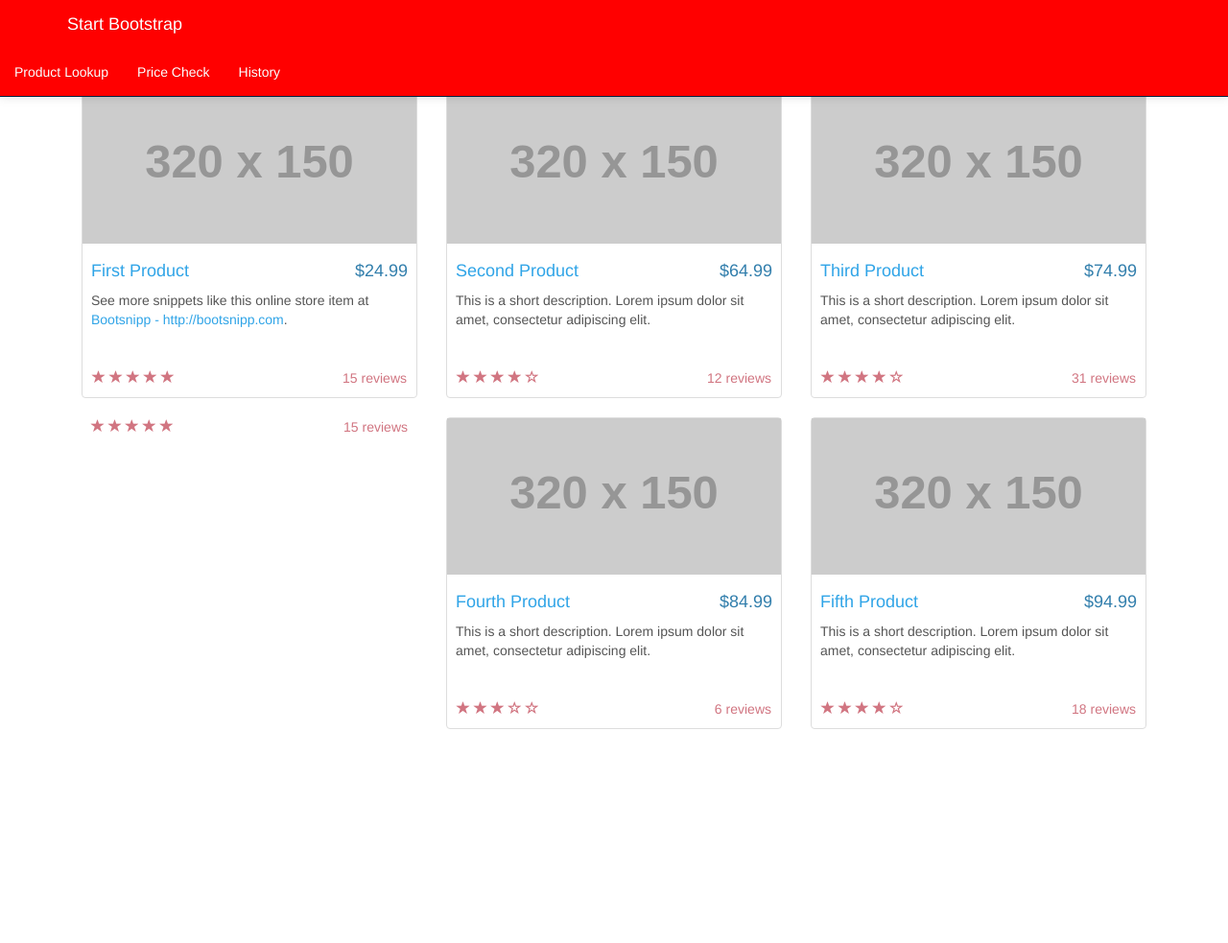
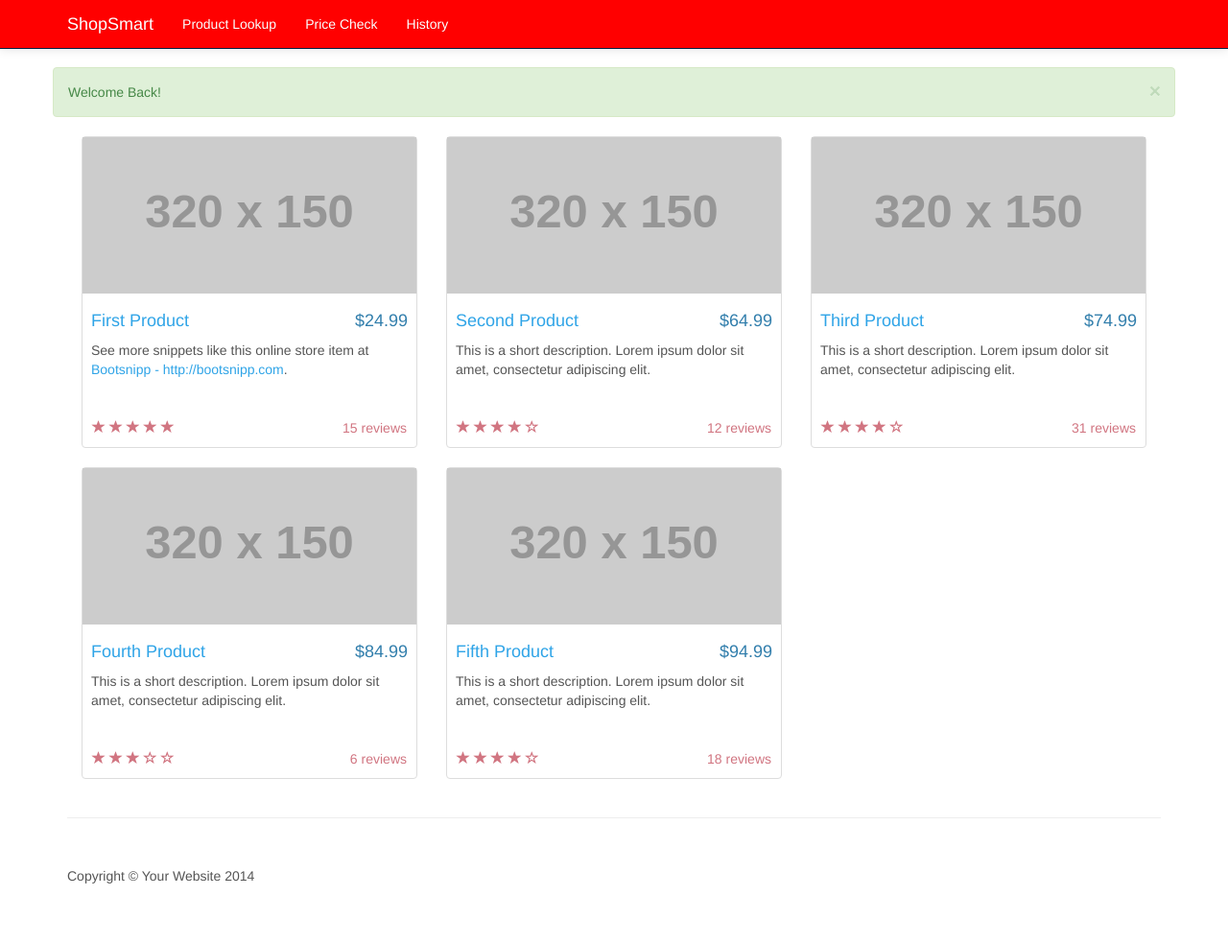
Before and after one commit to himanshuo/cs-4753-project, a Django app: template shopsmart/home/templates/home.html in a window 1280 px wide. Shown: the whole page at 96% size. Before the commit the page ends 760 px from the top, so only its background shows below. Run offline with Django 3.2, Linux system fonts and the light colour scheme; the template is opened without the code that fills it, so the values that code supplies are empty; grey boxes labelled with a size stand in for pictures from a placeholder-image service; some libraries are stand-ins or nearby versions.

Commit message:
merged stuff

```diff
--- a/shopsmart/home/templates/home.html
+++ b/shopsmart/home/templates/home.html
@@ -1,7 +1,10 @@
 {% extends "home_template.html" %}
 
 {% block header %}
-    Welcome back to target!
+<div class="alert alert-success alert-dismissible" role="alert">
+  <button type="button" class="close" data-dismiss="alert" aria-label="Close"><span aria-hidden="true">&times;</span></button>
+  Welcome Back!
+</div>
 {% endblock %}
 
 {% block content %}
@@ -26,16 +29,7 @@
                 </p>
             </div>
         </div>
-        <div class="ratings">
-            <p class="pull-right">15 reviews</p>
-            <p>
-                <span class="glyphicon glyphicon-star"></span>
-                <span class="glyphicon glyphicon-star"></span>
-                <span class="glyphicon glyphicon-star"></span>
-                <span class="glyphicon glyphicon-star"></span>
-                <span class="glyphicon glyphicon-star"></span>
-            </p>
-        </div>
+
     </div>
 
     <div class="col-sm-4 col-lg-4 col-md-4">
--- a/shopsmart/home/templates/home_template.html
+++ b/shopsmart/home/templates/home_template.html
@@ -28,6 +28,7 @@
 
 </head>
 
+
 <body>
 
 <!-- Navigation -->
@@ -41,8 +42,7 @@
                 <span class="icon-bar"></span>
                 <span class="icon-bar"></span>
             </button>
-            <a class="navbar-brand" href="#">Start Bootstrap</a>
-        </div>
+            <a class="navbar-brand" href="#">ShopSmart</a>
         </div>
         <!-- Collect the nav links, forms, and other content for toggling -->
         <div class="collapse navbar-collapse" id="bs-example-navbar-collapse-1">
@@ -77,14 +77,29 @@
     {% endblock %}
 
 </div>
+<!-- /.container -->
 
+<div class="container">
 
+    <hr>
+
+    <!-- Footer -->
+    <footer>
+        <div class="row">
+            <div class="col-lg-12">
+                <p>Copyright &copy; Your Website 2014</p>
+            </div>
+        </div>
+    </footer>
+
+</div>
+<!-- /.container -->
 
 <!-- jQuery -->
 <script src="//code.jquery.com/jquery-1.11.2.min.js"></script>
 
 <!-- Bootstrap Core JavaScript -->
-<script src="{% static "js/bootstrap.min.js" %}"></script>
+<script src="{% static "js/bootstrap.min.js" %} "></script>
 
 
 </body>
```
Lines whose indentation alone changed are shown as unchanged.
